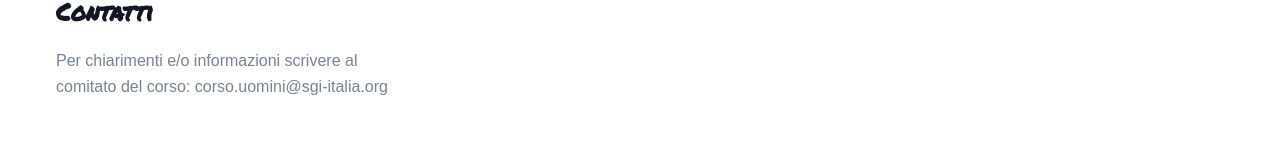
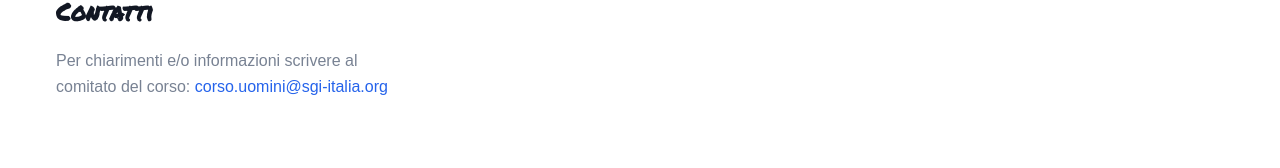
Before and after one commit to upalatucci/corso-uomini, a Next.js app: page / in a window 1280 px wide. Shown: the part 2157-2325 px from the top of the page. Built offline with nearby package versions, Linux system fonts and the light colour scheme; no server answers; the database is empty; sample sign-in values are in the browser's storage.

Commit message:
add anchor highligh

```diff
--- a/components/Features/featuresData.tsx
+++ b/components/Features/featuresData.tsx
@@ -64,7 +64,7 @@ const featuresData: Feature[] = [
     icon: <EnvelopeIcon />,
     title: "Contatti",
     paragraphHTML: `Per chiarimenti e/o informazioni scrivere al comitato del corso:
-                <a href="mailto:corso.uomini@sgi-italia.org">
+                <a class='text-blue-600 hover:underline' target='_blank' href="mailto:corso.uomini@sgi-italia.org">
                   corso.uomini@sgi-italia.org
                 </a>`,
   },
```
